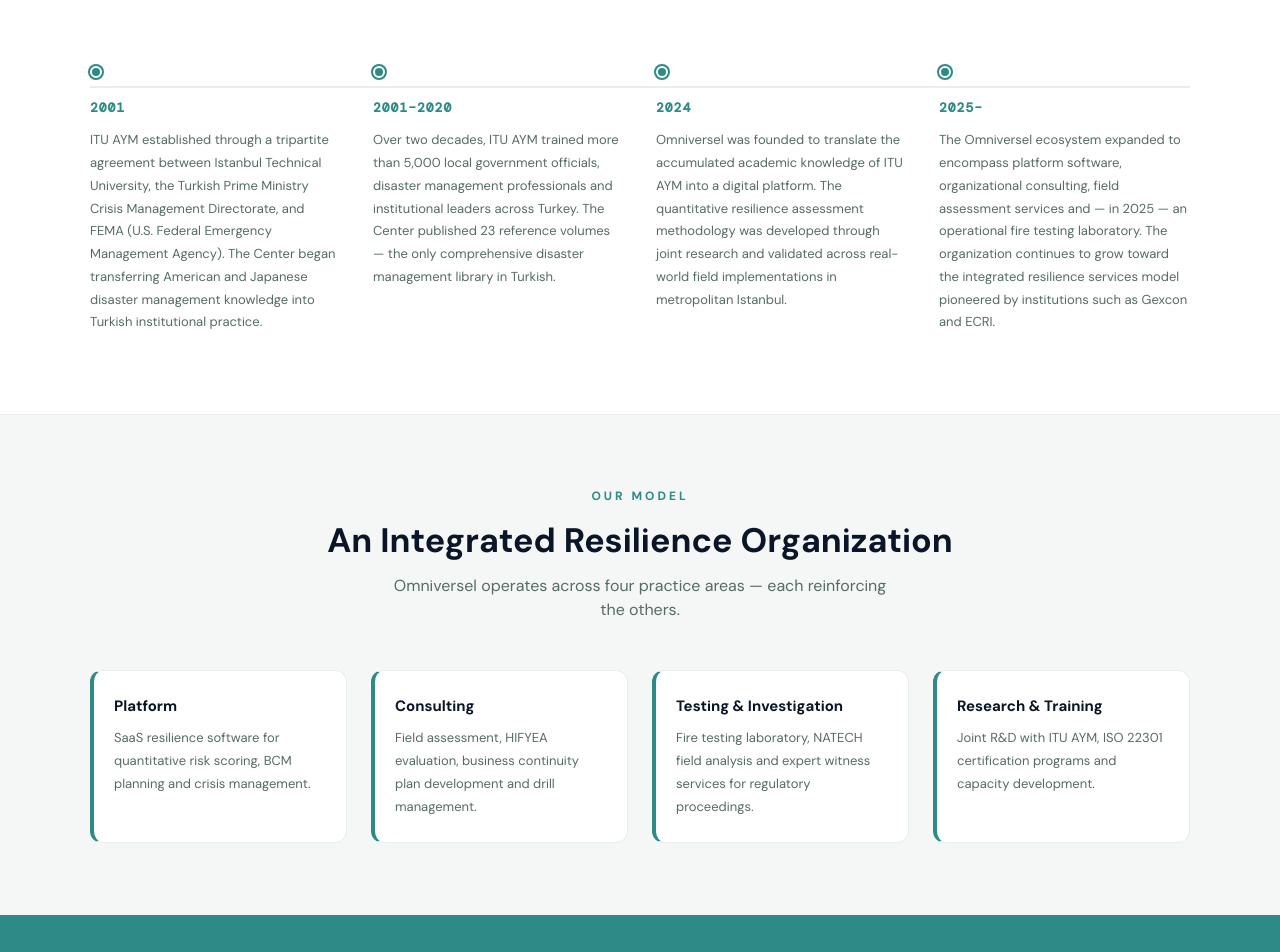
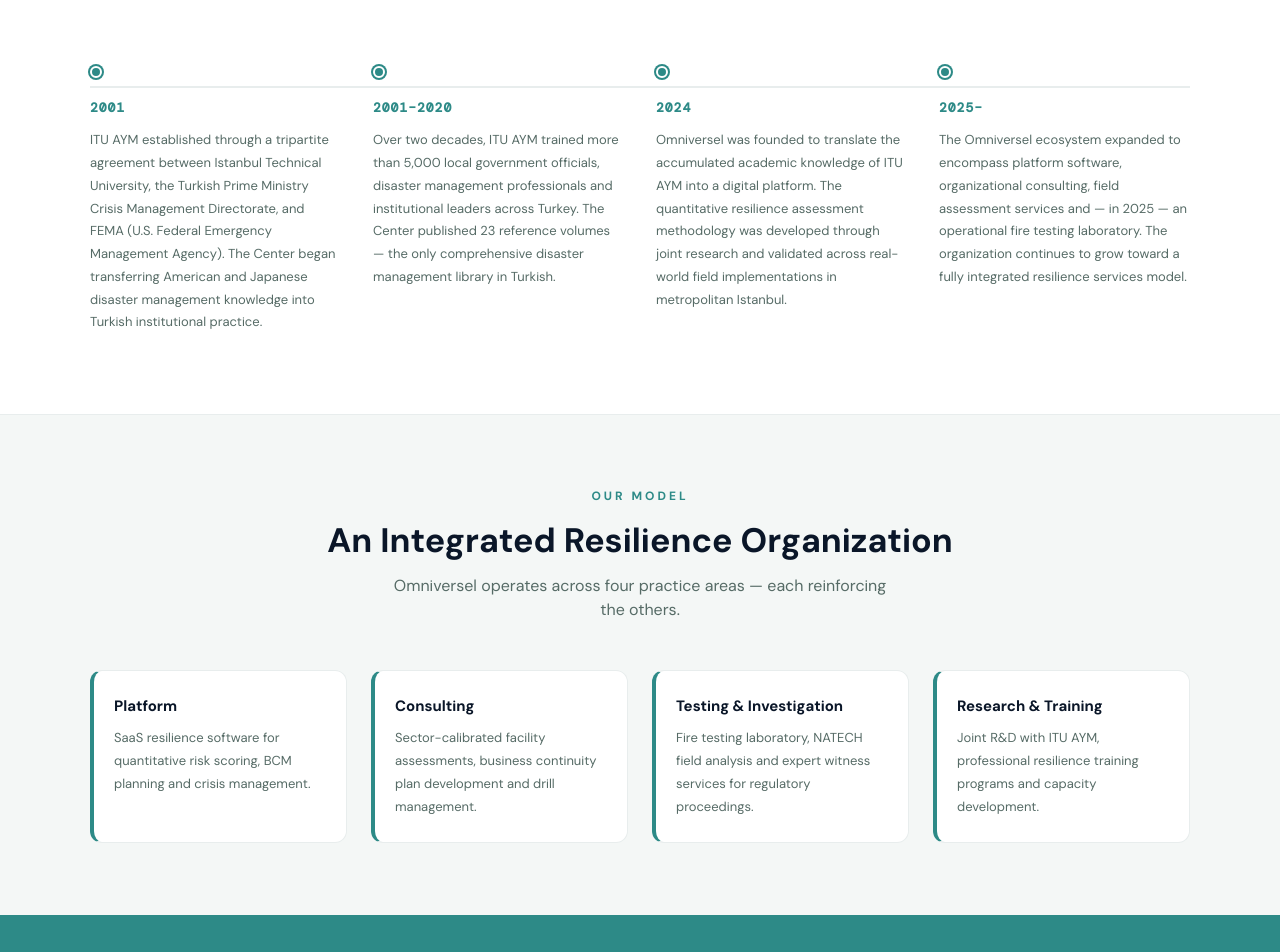
Before and after one commit to resiliagroup/resilia-platform, a Next.js app: page /about in a window 1280 px wide. Shown: the part 1720-2672 px from the top of the page. Built offline with nearby package versions, Linux system fonts and the light colour scheme.

Commit message:
fix: about sayfası rakip ve form isimleri kaldırıldı

```diff
--- a/src/app/about/page.tsx
+++ b/src/app/about/page.tsx
@@ -142,7 +142,7 @@ export default function AboutPage() {
                 },
                 {
                   year: '2025–',
-                  text: 'The Omniversel ecosystem expanded to encompass platform software, organizational consulting, field assessment services and — in 2025 — an operational fire testing laboratory. The organization continues to grow toward the integrated resilience services model pioneered by institutions such as Gexcon and ECRI.',
+                  text: 'The Omniversel ecosystem expanded to encompass platform software, organizational consulting, field assessment services and — in 2025 — an operational fire testing laboratory. The organization continues to grow toward a fully integrated resilience services model.',
                 },
               ].map((m, i) => (
                 <div key={i}>
@@ -182,7 +182,7 @@ export default function AboutPage() {
               },
               {
                 title: 'Consulting',
-                desc: 'Field assessment, HIFYEA evaluation, business continuity plan development and drill management.',
+                desc: 'Sector-calibrated facility assessments, business continuity plan development and drill management.',
               },
               {
                 title: 'Testing & Investigation',
@@ -190,7 +190,7 @@ export default function AboutPage() {
               },
               {
                 title: 'Research & Training',
-                desc: 'Joint R&D with ITU AYM, ISO 22301 certification programs and capacity development.',
+                desc: 'Joint R&D with ITU AYM, professional resilience training programs and capacity development.',
               },
             ].map((card, i) => (
               <div key={i} style={{ background:BG, border:`1px solid ${BORDER}`,
```
